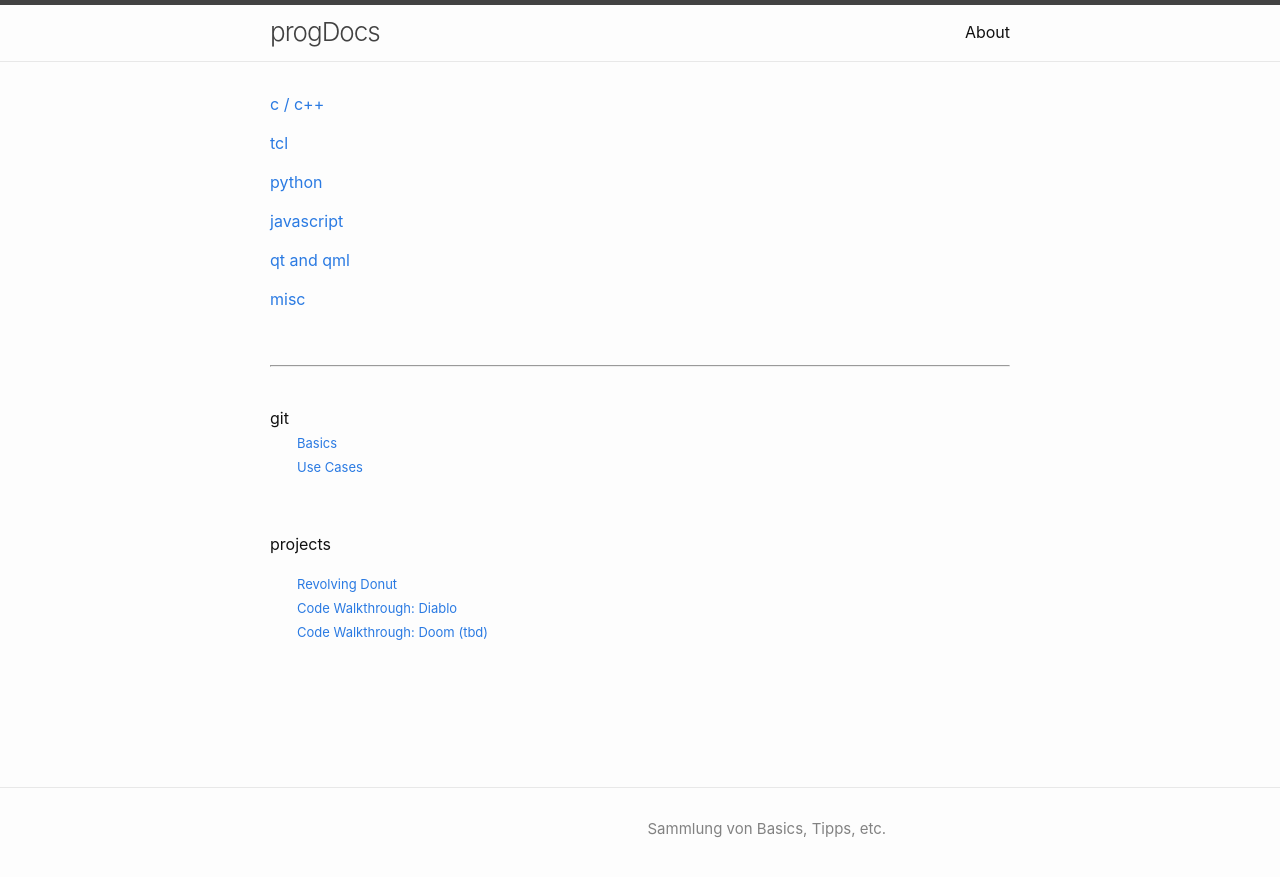
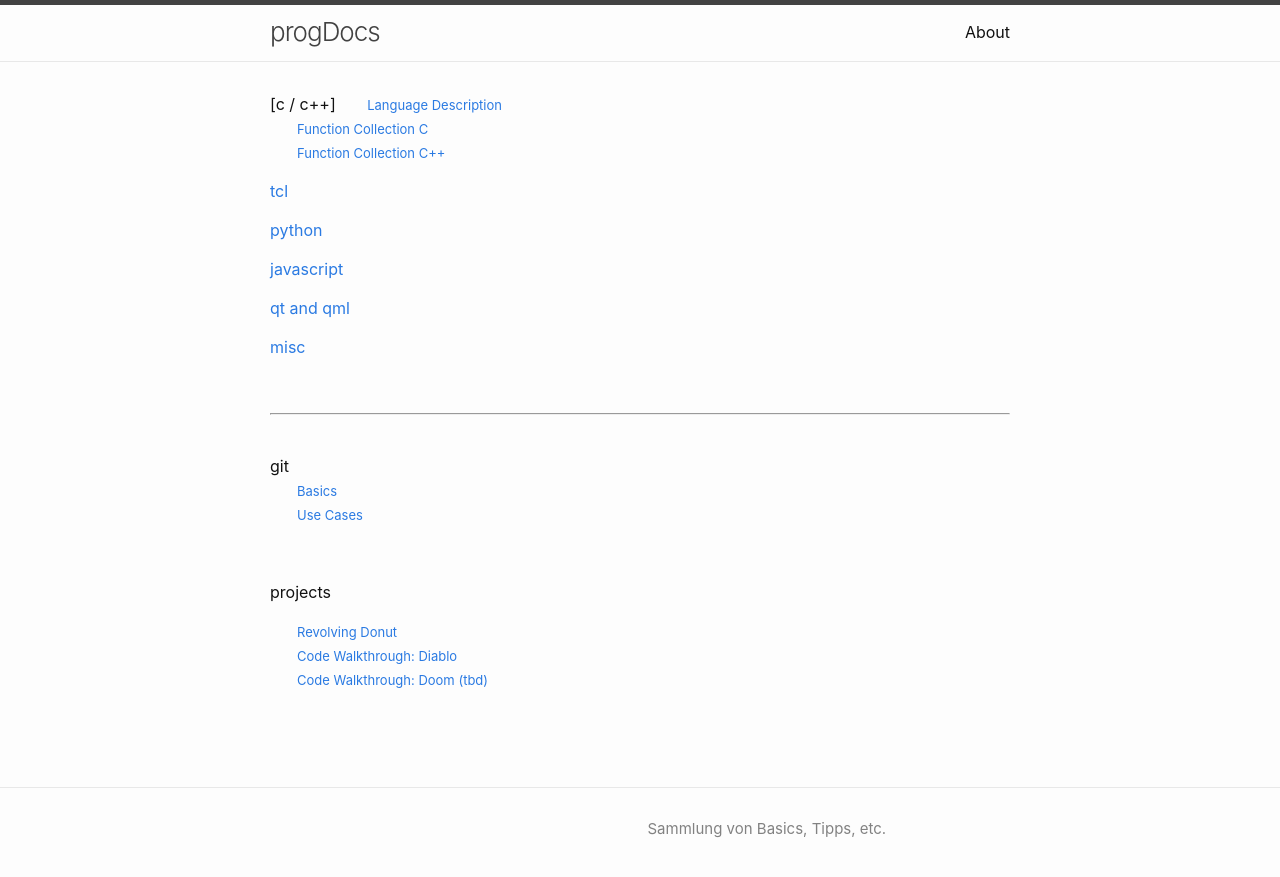
Before and after one commit to Hautaklyttn/progDocs, a Jekyll site: the page built from docs/index.md, in a window 1280 px wide. Shown: the top 877 px of the page. Built offline with Jekyll 4.4.1, drawn with Linux system fonts in a browser that asks for light colours.

Commit message:
Update index.md

```diff
--- a/docs/index.md
+++ b/docs/index.md
@@ -8,7 +8,10 @@
 layout: home
 ---
 
-[c / c++](./articles/c_cpp.html)
+[c / c++]
+&nbsp;&nbsp;&nbsp;&nbsp;&nbsp; [<font size="-1">Language Description</font>](./articles/c_cpp.html)
+&nbsp;&nbsp;&nbsp;&nbsp;&nbsp; [<font size="-1">Function Collection C</font>](./articles/c_funcCollect.html)
+&nbsp;&nbsp;&nbsp;&nbsp;&nbsp; [<font size="-1">Function Collection C++</font>](./articles/cpp_funcCollect.html)
 
 [tcl](./articles/tcl.html)
 
```
